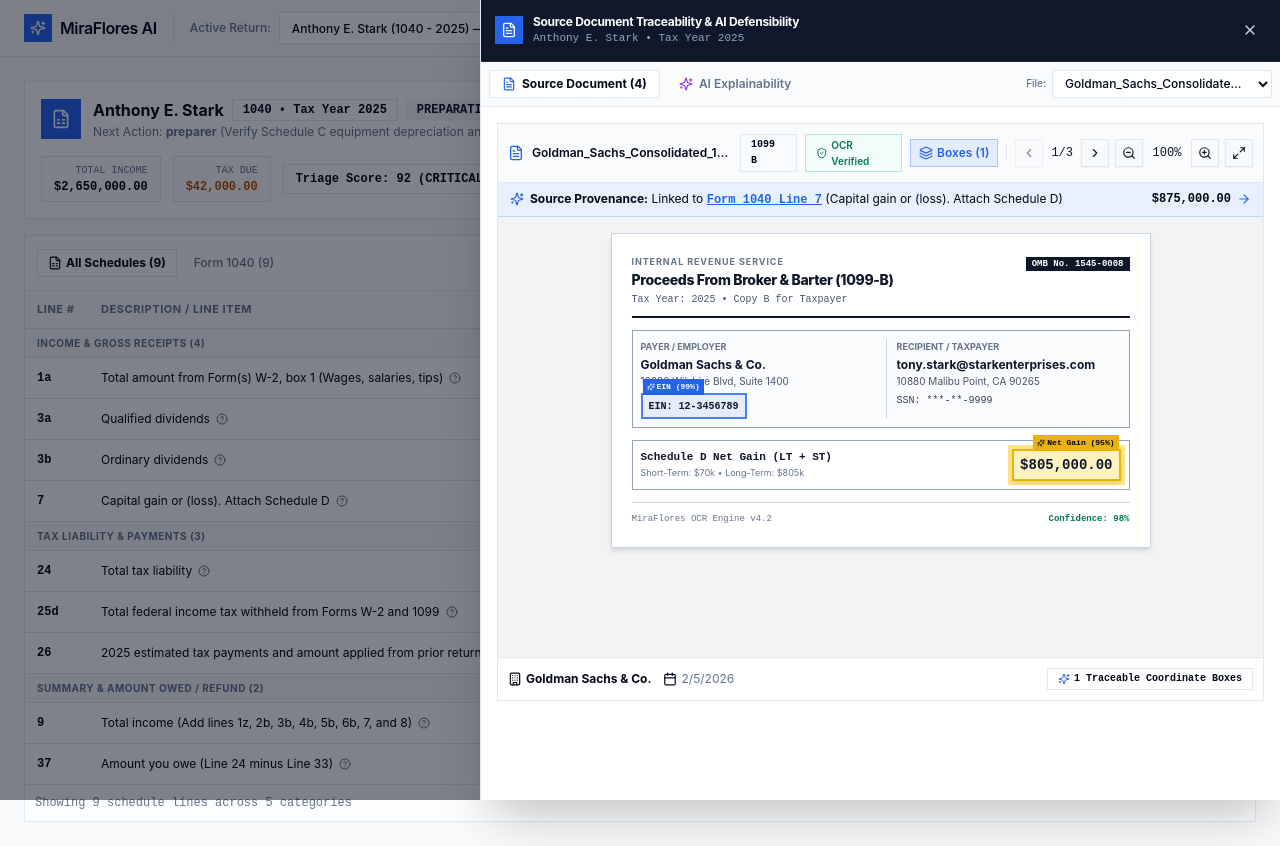
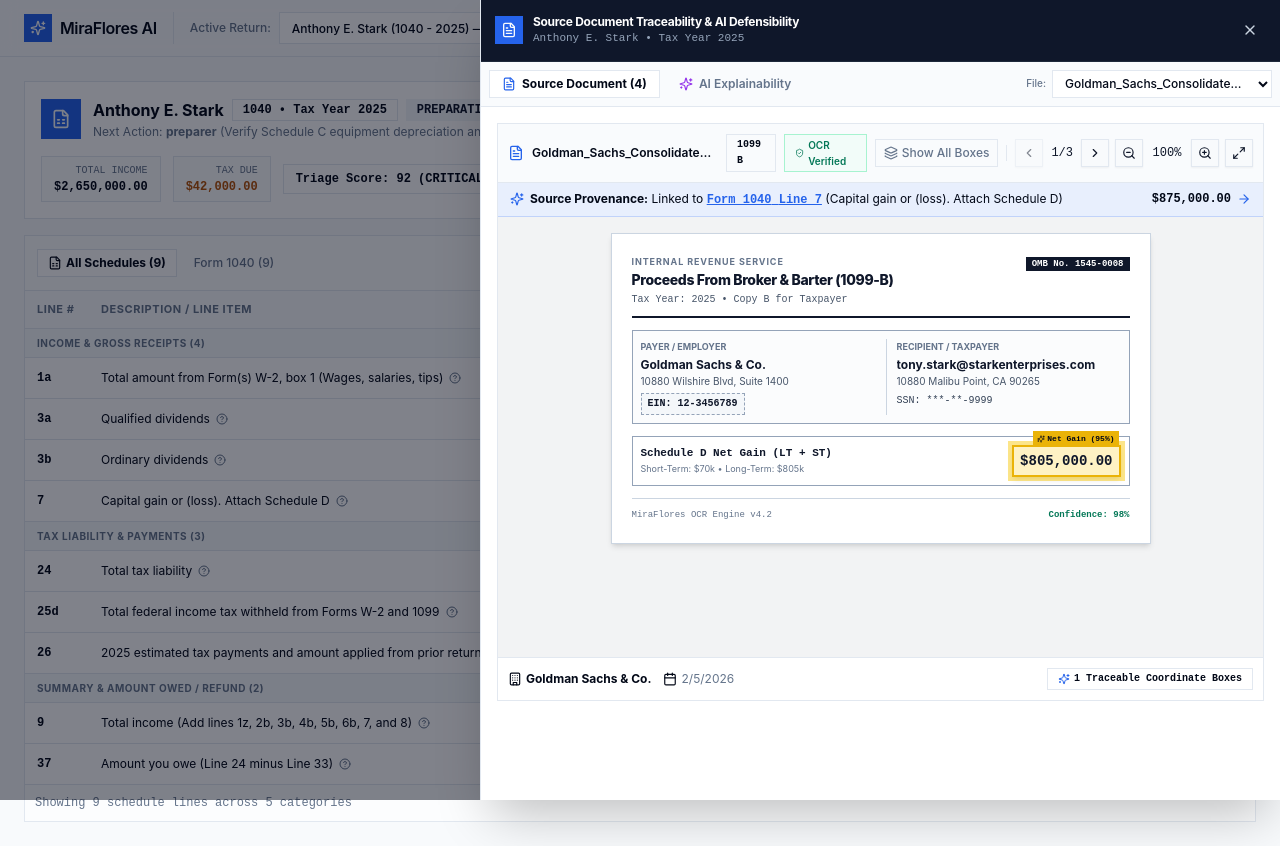
Before and after one commit to Diamagnetic/miraflores-ai-tax-platform, a React (Vite) app: page / in a window 1280 px wide. Both pictures are taken after a click on the button "1099-B". Built offline with nearby package versions, Linux system fonts and the light colour scheme.

Commit message:
feat(document-viewer): single-box focus mode, flash highlight animation, uniform dashed EIN, and center-aligned Source Doc column

```diff
--- a/src/components/document-viewer/DocumentViewer.tsx
+++ b/src/components/document-viewer/DocumentViewer.tsx
@@ -39,7 +39,8 @@
 
   const [zoomLevel, setZoomLevel] = useState<number>(100);
   const [currentPage, setCurrentPage] = useState<number>(1);
-  const [showAllBoxes, setShowAllBoxes] = useState<boolean>(true);
+  // Default to Single-Focus mode (only active row bounding box visible to avoid visual clutter)
+  const [showAllBoxes, setShowAllBoxes] = useState<boolean>(false);
 
   // Active document resolution
   const doc =
@@ -124,10 +125,10 @@
             size="sm"
             onClick={() => setShowAllBoxes((prev) => !prev)}
             className={`h-7 px-2 text-xs gap-1 border border-border ${showAllBoxes ? 'bg-primary/10 text-primary border-primary/30 font-semibold' : 'text-muted-foreground'}`}
-            title="Toggle Bounding Boxes"
+            title="Toggle between Single Focus box and All OCR Boxes"
           >
             <Layers className="h-3.5 w-3.5" />
-            <span className="hidden md:inline">Boxes ({boundingBoxes.length})</span>
+            <span className="hidden md:inline">{showAllBoxes ? 'Show Single Box' : 'Show All Boxes'}</span>
           </Button>
 
           <div className="h-4 w-px bg-border mx-0.5" />
@@ -212,7 +213,7 @@
         </div>
       )}
 
-      {/* Document Viewport with Primary Accent Default Bounding Boxes & Yellow Active Highlights */}
+      {/* Document Viewport with Single-Box Focus & Flash Highlight */}
       <div className="relative flex-1 min-h-[440px] max-h-[580px] overflow-auto bg-slate-900/5 p-4 flex items-start justify-center">
         <div
           className="relative bg-white text-slate-900 shadow-md border border-slate-300 transition-transform origin-top select-none w-full max-w-[540px]"
@@ -245,7 +246,7 @@
               </div>
             </div>
 
-            {/* Payer / Employer Box with Unified Primary/Yellow Bounding Box on EIN */}
+            {/* Payer / Employer Box with Gapped Dashed Border for EIN in All Docs */}
             <div className="grid grid-cols-2 gap-2.5 border border-slate-400 p-2 bg-slate-50/50">
               <div className="min-w-0 overflow-hidden">
                 <p className="text-[9px] font-bold text-slate-500 uppercase">PAYER / EMPLOYER</p>
@@ -254,28 +255,11 @@
                 </p>
                 <p className="text-slate-600 text-[10px] truncate">10880 Wilshire Blvd, Suite 1400</p>
 
-                {/* EIN Box with Unified Primary/Yellow Bounding Box */}
-                <div
-                  onClick={() => handleFieldBoxClick('box-t-w2-1', 'ein')}
-                  className={`relative mt-1 inline-block px-1.5 py-0.5 transition-all cursor-pointer ${
-                    showAllBoxes && isBoxActive('box-t-w2-1', 'ein')
-                      ? 'border-2 border-yellow-500 bg-yellow-400/25 ring-4 ring-yellow-400/50 shadow-md font-bold'
-                      : showAllBoxes
-                      ? 'border-2 border-primary/80 bg-primary/10 hover:border-primary hover:bg-primary/20'
-                      : ''
-                  }`}
-                >
-                  <span className="font-mono text-slate-900 text-[10px] font-bold">EIN: 12-3456789</span>
-                  {showAllBoxes && (
-                    <div className={`absolute -top-4 left-0 px-1 py-0.2 text-[8px] font-mono font-bold flex items-center gap-0.5 whitespace-nowrap shadow-xs ${
-                      isBoxActive('box-t-w2-1', 'ein')
-                        ? 'bg-yellow-500 text-slate-950 font-bold'
-                        : 'bg-primary text-primary-foreground'
-                    }`}>
-                      <Sparkles className="h-2 w-2" />
-                      <span>EIN (99%)</span>
+                {/* EIN with Gapped Dashed Border (Consistent across all docs) */}
+                <div className="mt-1">
+                  <div className="inline-block border border-dashed border-slate-400 bg-slate-100/70 text-slate-900 px-1.5 py-0.5 font-mono text-[10px] font-semibold">
+                    EIN: 12-3456789
                   </div>
-                  )}
                 </div>
               </div>
 
@@ -289,7 +273,7 @@
               </div>
             </div>
 
-            {/* Structured Line Item Grid with Primary Accent Boxes & Yellow Active Highlights */}
+            {/* Structured Line Item Grid with Flash-Highlighted Active Box */}
             <div className="border border-slate-400 divide-y divide-slate-300 text-xs">
               {/* FORM W-2 Simulation */}
               {doc.docType === 'W2' && (
@@ -300,12 +284,16 @@
                       <p className="text-[9px] text-slate-500">Gross W-2 earnings</p>
                     </div>
                     <div className="text-right">
+                      {(() => {
+                        const active = isBoxActive('box-t-w2-2', 'fld-tony-1040-1a');
+                        const showBox = active || showAllBoxes;
+                        return (
                           <div
                             onClick={() => handleFieldBoxClick('box-t-w2-2', 'fld-tony-1040-1a')}
                             className={`relative inline-block px-1.5 py-1 text-right transition-all cursor-pointer ${
-                          showAllBoxes && isBoxActive('box-t-w2-2', 'fld-tony-1040-1a')
-                            ? 'border-2 border-yellow-500 bg-yellow-400/25 ring-4 ring-yellow-400/50 z-10 shadow-md font-bold'
-                            : showAllBoxes
+                              active
+                                ? 'border-2 border-yellow-500 bg-yellow-400/25 ring-4 ring-yellow-400/50 z-10 shadow-md font-bold animate-[pulse_0.75s_ease-in-out_2]'
+                                : showBox
                                 ? 'border-2 border-primary/80 bg-primary/10 hover:border-primary hover:bg-primary/20'
                                 : ''
                             }`}
@@ -313,9 +301,9 @@
                             <span className="font-mono font-extrabold text-sm text-slate-900">
                               ${Number(doc.extractedFields.wagesBox1 || doc.extractedFields.box1_wages || doc.amount || 1450000).toLocaleString('en-US', { minimumFractionDigits: 2 })}
                             </span>
-                        {showAllBoxes && (
+                            {showBox && (
                               <div className={`absolute -top-4 right-0 px-1 py-0.2 text-[8px] font-mono font-bold flex items-center gap-0.5 whitespace-nowrap shadow-xs ${
-                            isBoxActive('box-t-w2-2', 'fld-tony-1040-1a')
+                                active
                                   ? 'bg-yellow-500 text-slate-950 font-bold'
                                   : 'bg-primary text-primary-foreground'
                               }`}>
@@ -324,6 +312,8 @@
                               </div>
                             )}
                           </div>
+                        );
+                      })()}
                     </div>
                   </div>
 
@@ -332,12 +322,16 @@
                       <span className="font-mono font-bold text-slate-700 text-[11px]">Box 2: Federal income tax withheld</span>
                     </div>
                     <div className="text-right">
+                      {(() => {
+                        const active = isBoxActive('box-t-w2-3', 'fld-tony-1040-25d');
+                        const showBox = active || showAllBoxes;
+                        return (
                           <div
                             onClick={() => handleFieldBoxClick('box-t-w2-3', 'fld-tony-1040-25d')}
                             className={`relative inline-block px-1.5 py-1 text-right transition-all cursor-pointer ${
-                          showAllBoxes && isBoxActive('box-t-w2-3', 'fld-tony-1040-25d')
-                            ? 'border-2 border-yellow-500 bg-yellow-400/25 ring-4 ring-yellow-400/50 z-10 shadow-md font-bold'
-                            : showAllBoxes
+                              active
+                                ? 'border-2 border-yellow-500 bg-yellow-400/25 ring-4 ring-yellow-400/50 z-10 shadow-md font-bold animate-[pulse_0.75s_ease-in-out_2]'
+                                : showBox
                                 ? 'border-2 border-primary/80 bg-primary/10 hover:border-primary hover:bg-primary/20'
                                 : ''
                             }`}
@@ -345,9 +339,9 @@
                             <span className="font-mono font-bold text-slate-900 text-xs">
                               ${Number(doc.extractedFields.fedWithholdingBox2 || doc.extractedFields.box2_fed_tax || 522000).toLocaleString('en-US', { minimumFractionDigits: 2 })}
                             </span>
-                        {showAllBoxes && (
+                            {showBox && (
                               <div className={`absolute -top-4 right-0 px-1 py-0.2 text-[8px] font-mono font-bold flex items-center gap-0.5 whitespace-nowrap shadow-xs ${
-                            isBoxActive('box-t-w2-3', 'fld-tony-1040-25d')
+                                active
                                   ? 'bg-yellow-500 text-slate-950 font-bold'
                                   : 'bg-primary text-primary-foreground'
                               }`}>
@@ -356,6 +350,8 @@
                               </div>
                             )}
                           </div>
+                        );
+                      })()}
                     </div>
                   </div>
 
@@ -374,12 +370,16 @@
                       <span className="font-mono font-bold text-slate-900 text-[11px] block truncate">Box 1a: Total Ordinary Dividends</span>
                     </div>
                     <div className="text-right">
+                      {(() => {
+                        const active = isBoxActive('box-t-div-1', 'fld-tony-1040-3b');
+                        const showBox = active || showAllBoxes;
+                        return (
                           <div
                             onClick={() => handleFieldBoxClick('box-t-div-1', 'fld-tony-1040-3b')}
                             className={`relative inline-block px-1.5 py-1 text-right transition-all cursor-pointer ${
-                          showAllBoxes && isBoxActive('box-t-div-1', 'fld-tony-1040-3b')
-                            ? 'border-2 border-yellow-500 bg-yellow-400/25 ring-4 ring-yellow-400/50 z-10 shadow-md font-bold'
-                            : showAllBoxes
+                              active
+                                ? 'border-2 border-yellow-500 bg-yellow-400/25 ring-4 ring-yellow-400/50 z-10 shadow-md font-bold animate-[pulse_0.75s_ease-in-out_2]'
+                                : showBox
                                 ? 'border-2 border-primary/80 bg-primary/10 hover:border-primary hover:bg-primary/20'
                                 : ''
                             }`}
@@ -387,9 +387,9 @@
                             <span className="font-mono font-extrabold text-sm text-slate-900">
                               ${Number(doc.extractedFields.totalOrdinaryDividends || doc.amount || 325000).toLocaleString('en-US', { minimumFractionDigits: 2 })}
                             </span>
-                        {showAllBoxes && (
+                            {showBox && (
                               <div className={`absolute -top-4 right-0 px-1 py-0.2 text-[8px] font-mono font-bold flex items-center gap-0.5 whitespace-nowrap shadow-xs ${
-                            isBoxActive('box-t-div-1', 'fld-tony-1040-3b')
+                                active
                                   ? 'bg-yellow-500 text-slate-950 font-bold'
                                   : 'bg-primary text-primary-foreground'
                               }`}>
@@ -398,6 +398,8 @@
                               </div>
                             )}
                           </div>
+                        );
+                      })()}
                     </div>
                   </div>
 
@@ -406,12 +408,16 @@
                       <span className="font-mono font-bold text-slate-700 text-[11px] block truncate">Box 1b: Qualified Dividends</span>
                     </div>
                     <div className="text-right">
+                      {(() => {
+                        const active = isBoxActive('box-t-div-2', 'fld-tony-1040-3a');
+                        const showBox = active || showAllBoxes;
+                        return (
                           <div
                             onClick={() => handleFieldBoxClick('box-t-div-2', 'fld-tony-1040-3a')}
                             className={`relative inline-block px-1.5 py-1 text-right transition-all cursor-pointer ${
-                          showAllBoxes && isBoxActive('box-t-div-2', 'fld-tony-1040-3a')
-                            ? 'border-2 border-yellow-500 bg-yellow-400/25 ring-4 ring-yellow-400/50 z-10 shadow-md font-bold'
-                            : showAllBoxes
+                              active
+                                ? 'border-2 border-yellow-500 bg-yellow-400/25 ring-4 ring-yellow-400/50 z-10 shadow-md font-bold animate-[pulse_0.75s_ease-in-out_2]'
+                                : showBox
                                 ? 'border-2 border-primary/80 bg-primary/10 hover:border-primary hover:bg-primary/20'
                                 : ''
                             }`}
@@ -419,9 +425,9 @@
                             <span className="font-mono font-bold text-slate-900 text-xs">
                               ${Number(doc.extractedFields.qualifiedDividends || 290000).toLocaleString('en-US', { minimumFractionDigits: 2 })}
                             </span>
-                        {showAllBoxes && (
+                            {showBox && (
                               <div className={`absolute -top-4 right-0 px-1 py-0.2 text-[8px] font-mono font-bold flex items-center gap-0.5 whitespace-nowrap shadow-xs ${
-                            isBoxActive('box-t-div-2', 'fld-tony-1040-3a')
+                                active
                                   ? 'bg-yellow-500 text-slate-950 font-bold'
                                   : 'bg-primary text-primary-foreground'
                               }`}>
@@ -430,6 +436,8 @@
                               </div>
                             )}
                           </div>
+                        );
+                      })()}
                     </div>
                   </div>
                 </>
@@ -444,12 +452,16 @@
                       <p className="text-[9px] text-slate-500">Short-Term: $70k • Long-Term: $805k</p>
                     </div>
                     <div className="text-right">
+                      {(() => {
+                        const active = isBoxActive('box-t-b-1', 'fld-tony-1040-7');
+                        const showBox = active || showAllBoxes;
+                        return (
                           <div
                             onClick={() => handleFieldBoxClick('box-t-b-1', 'fld-tony-1040-7')}
                             className={`relative inline-block px-1.5 py-1 text-right transition-all cursor-pointer ${
-                          showAllBoxes && isBoxActive('box-t-b-1', 'fld-tony-1040-7')
-                            ? 'border-2 border-yellow-500 bg-yellow-400/25 ring-4 ring-yellow-400/50 z-10 shadow-md font-bold'
-                            : showAllBoxes
+                              active
+                                ? 'border-2 border-yellow-500 bg-yellow-400/25 ring-4 ring-yellow-400/50 z-10 shadow-md font-bold animate-[pulse_0.75s_ease-in-out_2]'
+                                : showBox
                                 ? 'border-2 border-primary/80 bg-primary/10 hover:border-primary hover:bg-primary/20'
                                 : ''
                             }`}
@@ -457,9 +469,9 @@
                             <span className="font-mono font-extrabold text-sm text-slate-900">
                               ${Number(doc.extractedFields.longTermGain || 805000).toLocaleString('en-US', { minimumFractionDigits: 2 })}
                             </span>
-                        {showAllBoxes && (
+                            {showBox && (
                               <div className={`absolute -top-4 right-0 px-1 py-0.2 text-[8px] font-mono font-bold flex items-center gap-0.5 whitespace-nowrap shadow-xs ${
-                            isBoxActive('box-t-b-1', 'fld-tony-1040-7')
+                                active
                                   ? 'bg-yellow-500 text-slate-950 font-bold'
                                   : 'bg-primary text-primary-foreground'
                               }`}>
@@ -468,6 +480,8 @@
                               </div>
                             )}
                           </div>
+                        );
+                      })()}
                     </div>
                   </div>
                 </>
@@ -481,24 +495,36 @@
                       <span className="font-mono font-bold text-slate-900 text-[11px] block truncate">Box 1: Nonemployee Compensation</span>
                     </div>
                     <div className="text-right">
+                      {(() => {
+                        const active = isBoxActive('box-t-nec-1', 'fld-tony-c-1');
+                        const showBox = active || showAllBoxes;
+                        return (
                           <div
                             onClick={() => handleFieldBoxClick('box-t-nec-1', 'fld-tony-c-1')}
                             className={`relative inline-block px-1.5 py-1 text-right transition-all cursor-pointer ${
-                          showAllBoxes
-                            ? 'border-2 border-yellow-500 bg-yellow-400/25 ring-4 ring-yellow-400/50 z-10 shadow-md font-bold'
+                              active
+                                ? 'border-2 border-yellow-500 bg-yellow-400/25 ring-4 ring-yellow-400/50 z-10 shadow-md font-bold animate-[pulse_0.75s_ease-in-out_2]'
+                                : showBox
+                                ? 'border-2 border-primary/80 bg-primary/10 hover:border-primary hover:bg-primary/20'
                                 : ''
                             }`}
                           >
                             <span className="font-mono font-extrabold text-sm text-slate-900">
                               ${Number(doc.extractedFields.box1_nonemployee_compensation || doc.amount || 45000).toLocaleString('en-US', { minimumFractionDigits: 2 })}
                             </span>
-                        {showAllBoxes && (
-                          <div className="absolute -top-4 right-0 px-1 py-0.2 text-[8px] font-mono font-bold bg-yellow-500 text-slate-950 flex items-center gap-0.5 whitespace-nowrap shadow-xs">
+                            {showBox && (
+                              <div className={`absolute -top-4 right-0 px-1 py-0.2 text-[8px] font-mono font-bold flex items-center gap-0.5 whitespace-nowrap shadow-xs ${
+                                active
+                                  ? 'bg-yellow-500 text-slate-950 font-bold'
+                                  : 'bg-primary text-primary-foreground'
+                              }`}>
                                 <Sparkles className="h-2 w-2" />
                                 <span>Box 1 NEC (98%)</span>
                               </div>
                             )}
                           </div>
+                        );
+                      })()}
                     </div>
                   </div>
                 </>
--- a/src/components/return-review/TaxFormViewer.tsx
+++ b/src/components/return-review/TaxFormViewer.tsx
@@ -290,7 +290,7 @@
         </div>
       </div>
 
-      {/* Horizontal Scroll Safe Data Table with Separate Value & Affordance Columns */}
+      {/* Horizontal Scroll Safe Data Table with Center-Aligned Source Doc Column */}
       <div className="overflow-x-auto min-w-full">
         <table className="w-full text-left border-collapse min-w-[780px]">
           <thead>
@@ -300,7 +300,7 @@
               <th className="py-2.5 px-3 w-28">Schedule</th>
               <th className="py-2.5 px-3 w-36 text-right whitespace-nowrap">Value</th>
               <th className="py-2.5 px-3 w-40">Affordance</th>
-              <th className="py-2.5 px-3 w-28 text-right whitespace-nowrap">Source Doc</th>
+              <th className="py-2.5 px-3 w-28 text-center whitespace-nowrap">Source Doc</th>
               <th className="py-2.5 px-3 w-20 text-right whitespace-nowrap">Action</th>
             </tr>
           </thead>
@@ -384,8 +384,8 @@
                             {renderAffordanceBadge(field)}
                           </td>
 
-                          {/* Source Document Button (Right Aligned, No Tilted Arrow) */}
-                          <td className="py-2 px-3 text-right whitespace-nowrap">
+                          {/* Source Document Button (Center Aligned) */}
+                          <td className="py-2 px-3 text-center whitespace-nowrap">
                             {hasDocs && firstDoc ? (
                               <button
                                 type="button"
@@ -435,7 +435,7 @@
         </table>
       </div>
 
-      {/* Viewport-Safe Floating Hover Card (Never Clipped by Scroll Container or Viewport Edges) */}
+      {/* Viewport-Safe Floating Hover Card */}
       {hoveredDocInfo && (
         <div
           style={{
```
Lines whose indentation alone changed are shown as unchanged.
